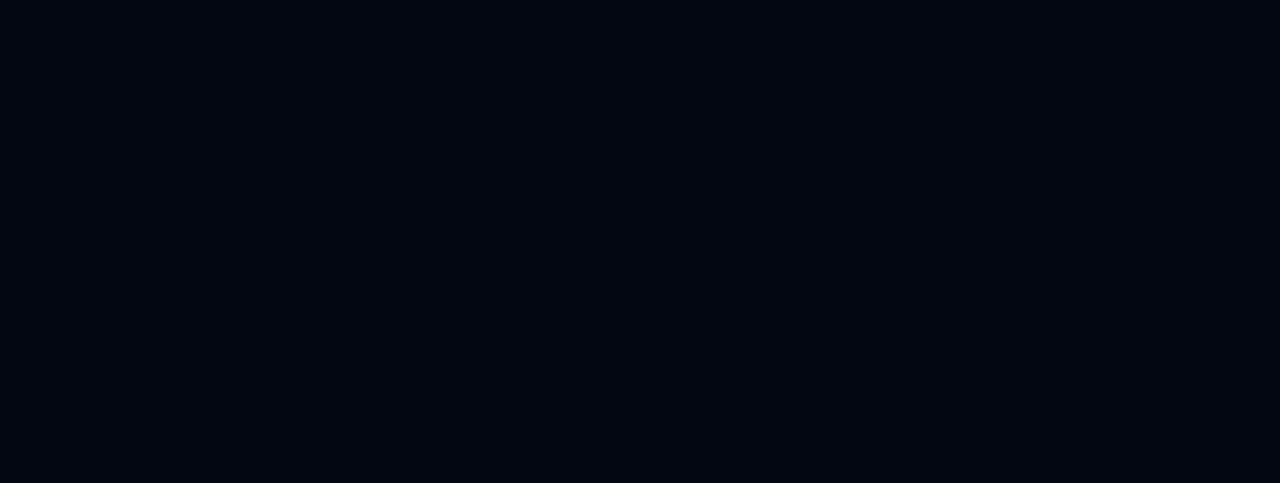
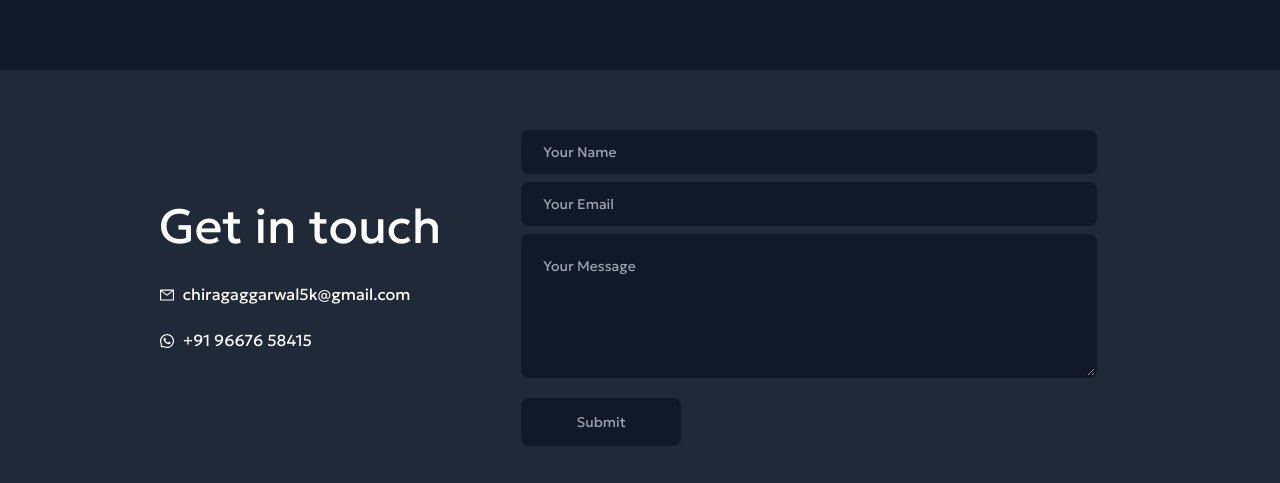
Before and after one commit to ChiragAgg5k/profile-website, a Next.js app: page / in a window 1280 px wide. Shown: the part 1936-2419 px from the top of the page. Before the commit the page ends 1926 px from the top, so only its background shows below. Built offline with nearby package versions, Linux system fonts and the light colour scheme.

Commit message:
added contact me footer

```diff
--- a/next.config.js
+++ b/next.config.js
@@ -1,7 +1,12 @@
 /** @type {import('next').NextConfig} */
 const nextConfig = {
 	images: {
-		domains: ["media.giphy.com", "github.com"]
+		domains: [
+			"media.giphy.com",
+			"github.com",
+			"play-lh.googleusercontent.com",
+			"scontent.fdel27-1.fna.fbcdn.net"
+		]
 	}
 };
 
--- /dev/null
+++ b/src/app/ContactMe.tsx
@@ -0,0 +1,57 @@
+import { AiOutlineMail, AiOutlineWhatsApp } from "react-icons/ai";
+
+export default function ContactMe() {
+	return (
+		<div className="mt-20 flex flex-col items-center justify-center bg-cyan-100 py-5 dark:bg-gray-800 sm:flex-row">
+			<div className="min-w-1/2 flex flex-col justify-center sm:mr-10">
+				<h2 className="cursor-default pb-8 pt-8 text-5xl sm:pt-0">
+					Get in touch
+				</h2>
+				<span className="flex items-center pb-5">
+					<AiOutlineMail className="mr-2" />
+					<a
+						href="mailto: chiragaggarwal5k@gmail.com"
+						className="group transition duration-300"
+						target="_blank">
+						chiragaggarwal5k@gmail.com
+						<span className="block h-0.5 max-w-0 bg-black transition-all duration-500 group-hover:max-w-full dark:bg-white"></span>
+					</a>
+				</span>
+				<span className="flex items-center">
+					<AiOutlineWhatsApp className="mr-2" />
+					<a
+						href="https://wa.me/919667658415"
+						className="group transition duration-300"
+						target="_blank">
+						+91 96676 58415
+						<span className="block h-0.5 max-w-0 bg-black transition-all duration-500 group-hover:max-w-full dark:bg-white"></span>
+					</a>
+				</span>
+			</div>
+
+			<div className="flex w-full flex-col px-10 py-5 pt-10 sm:w-1/2 sm:px-0 sm:pl-10">
+				<input
+					type="text"
+					placeholder="Your Name"
+					className="mb-2 h-10 max-w-xl rounded-lg border-2 bg-white p-5 text-sm hover:border-cyan-500 dark:border-transparent dark:bg-gray-900 dark:hover:border-gray-700"
+				/>
+				<input
+					type="text"
+					placeholder="Your Email"
+					className="mb-2 h-10 max-w-xl rounded-lg border-2 bg-white p-5 text-sm hover:border-cyan-500 dark:border-transparent dark:bg-gray-900 dark:hover:border-gray-700"
+				/>
+				<textarea
+					rows={5}
+					placeholder="Your Message"
+					className="max-w-xl rounded-lg border-2 bg-white p-5 text-sm hover:border-cyan-500 dark:border-transparent dark:bg-gray-900 dark:hover:border-gray-700"
+				/>
+				<button className="btn group relative mt-5 inline-flex h-12 w-40 items-center justify-start overflow-hidden rounded-lg border-2 bg-white text-sm transition-all dark:border-0 dark:bg-gray-900">
+					<span className="-z-1 absolute left-0 top-0 h-0 w-0 rounded bg-cyan-600 transition-all duration-500 ease-out group-hover:h-full group-hover:w-full dark:bg-cyan-700"></span>{" "}
+					<span className="z-10 w-full text-gray-400 transition-colors duration-300 ease-in-out group-hover:text-white">
+						Submit
+					</span>
+				</button>
+			</div>
+		</div>
+	);
+}
--- a/src/app/Projects.tsx
+++ b/src/app/Projects.tsx
@@ -49,13 +49,13 @@ export default function Projects() {
 						return (
 							<div
 								key={project.index}
-								className="m-5 rounded-xl border-2 border-cyan-200 p-5  hover:border-cyan-400 dark:border-gray-800 dark:hover:border-cyan-700">
+								className="group m-5 rounded-xl border-2 border-cyan-200 p-5  hover:border-cyan-400 dark:border-gray-800 dark:hover:border-cyan-700">
 								<Image
 									src={project.image}
 									alt={project.name}
 									width={300}
 									height={300}
-									className="mb-4 h-auto max-h-52 w-full transform rounded-lg object-cover transition duration-500 ease-in-out hover:-translate-y-1 hover:scale-110"
+									className="mb-4 h-auto max-h-52 w-full transform rounded-lg object-cover transition duration-500 ease-in-out group-hover:-translate-y-1 group-hover:scale-110"
 								/>
 								<div>
 									<p className="mb-2 cursor-default text-base text-cyan-500">
--- a/src/app/ToolBox.tsx
+++ b/src/app/ToolBox.tsx
@@ -18,8 +18,6 @@ import {
 import { BsGit } from "react-icons/bs";
 import { FcLinux } from "react-icons/fc";
 import { FaDocker } from "react-icons/fa";
-import { Element } from "react-scroll";
-import { bool } from "sharp";
 
 interface Tool {
 	index: number;
--- a/src/app/page.tsx
+++ b/src/app/page.tsx
@@ -4,6 +4,7 @@ import NavBar from "./NavBar";
 import LandingPage from "./LandingPage";
 import ToolBox from "./ToolBox";
 import Projects from "./Projects";
+import ContactMe from "./ContactMe";
 
 export default function Home() {
 	return (
@@ -16,10 +17,13 @@ export default function Home() {
 				</section>
 
 				{/* Skills Section */}
-				<section className="min	-h-screen pb-20">
+				<section className="pb-20">
 					<ToolBox />
 					<Projects />
 				</section>
+
+				{/* Footer/Contact Me Section */}
+				<ContactMe />
 			</main>
 		</ThemeProvider>
 	);
```
Also changed, not shown: 1 other file (tests, documents, lock files or other folders).
